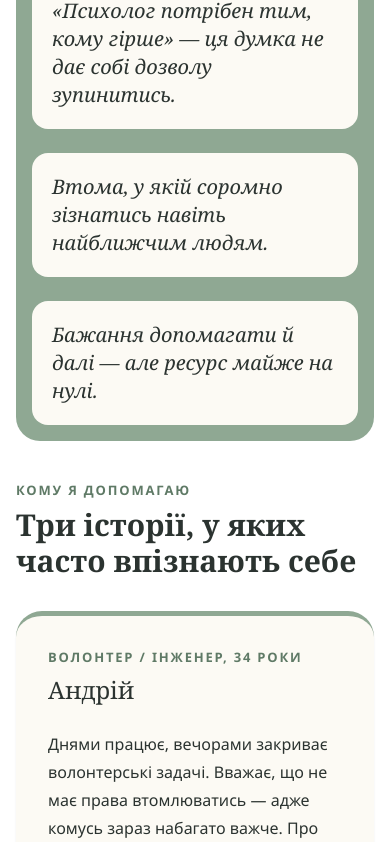
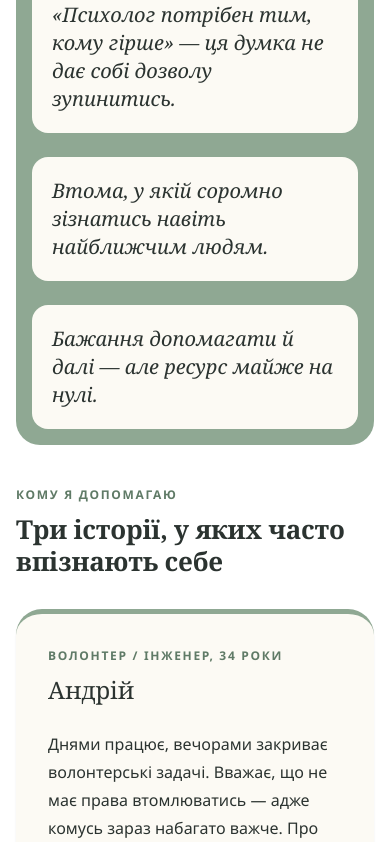
Before and after one commit to ValeriySolod/psychologist, a Next.js app: page / in a window 390 px wide. Shown: the part 1155-1997 px from the top of the page. Built offline with nearby package versions, Linux system fonts and the light colour scheme; no server answers.

Commit message:
fix: mobile typography for section labels and headings

```diff
--- a/src/styles/page.module.scss
+++ b/src/styles/page.module.scss
@@ -125,7 +125,9 @@
   .thoughts { padding: 16px; }
   .thoughts div { padding: 20px; }
   .section { padding-top: 40px; }
-  .sectionTitle h2 { font-size: 30px; line-height: 36px; }
+  .eyebrow, .sectionTitle > span, .personCard > span, .practiceGrid article > span { font-size: 12px; line-height: 167%; letter-spacing: 0.14em; }
+  .sectionTitle h2 { font-family: var(--second-family); font-weight: 600; font-size: 26px; line-height: 123%; letter-spacing: -0.01em; color: var(--text-primary); }
+  .about .sectionTitle h2 { font-family: var(--second-family); font-weight: 500; font-size: 20px; line-height: 140%; letter-spacing: normal; color: var(--text-primary); }
   .peopleGrid, .practiceGrid, .steps { grid-template-columns: 1fr; gap: 24px; }
   .personCard, .practiceGrid article { min-height: auto; padding: 32px; }
   .personCard p { font-size: 16px; line-height: 28px; margin-bottom: 28px; }
```
